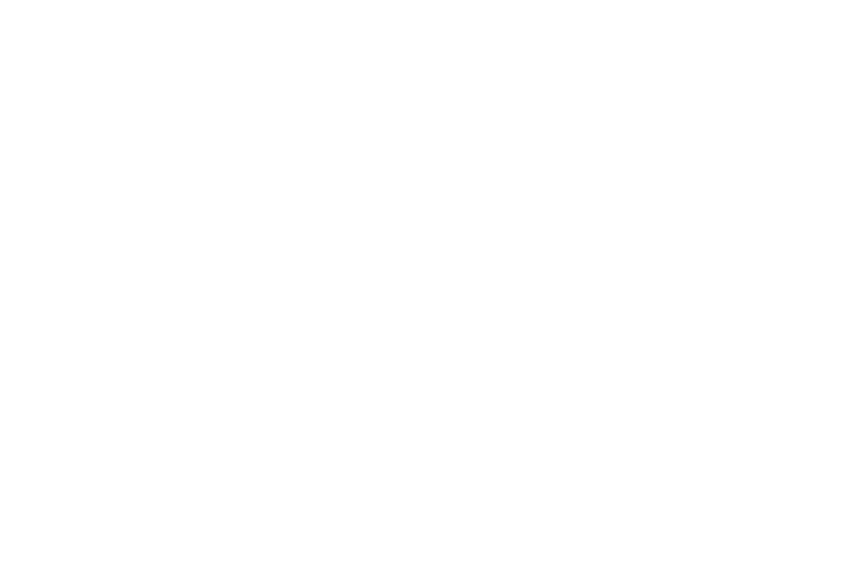
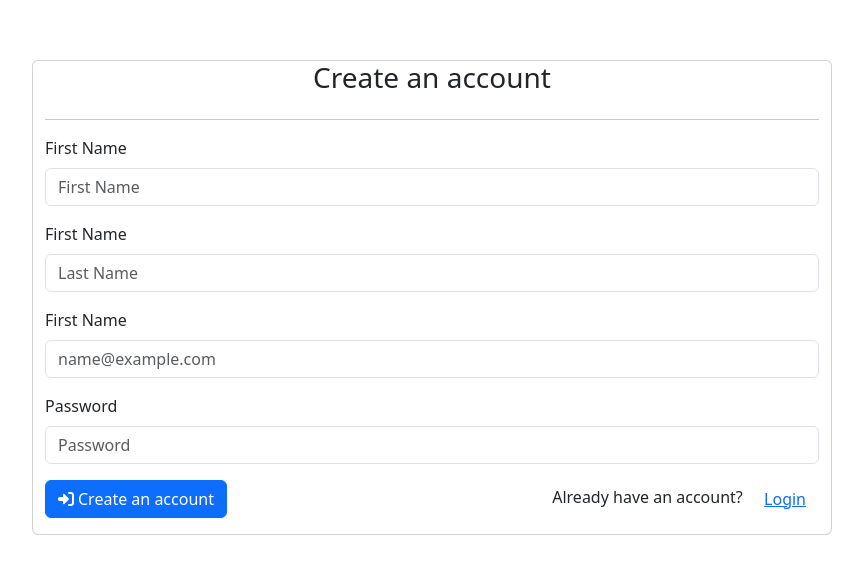
Before and after one commit to osantau/book-network-ui, an Angular app: page /register in a window 1280 px wide. Before the commit this address led to /. Shown: the part 132-706 px from the top of the page, without its empty margins (208-1071 px from the left). Built offline with nearby package versions, Linux system fonts and the light colour scheme.

Commit message:
Finsish registration component.

```diff
--- /dev/null
+++ b/src/app/pages/register/register.html
@@ -0,0 +1,39 @@
+<div class="container-fluid card login-container">
+  <h3 class="text-center">Create an account</h3>
+  <hr>
+  @if (errorMsg.length>0) {
+  <div class="alert alert-danger" role="alert">
+    @for(msg of errorMsg; track msg){
+    <p>{{ msg }}</p>
+    }
+  </div>
+  }
+  <div class="mb-3">
+    <label for="firstName" class="form-label">First Name</label>
+    <input type="text" class="form-control" id="firstName" placeholder="First Name"
+      [(ngModel)]="registerRequest.firstName">
+  </div>
+  <div class="mb-3">
+    <label for="lastName" class="form-label">First Name</label>
+    <input type="text" class="form-control" id="lastName" placeholder="Last Name"
+      [(ngModel)]="registerRequest.lastName">
+  </div>
+  <div class="mb-3">
+    <label for="email" class="form-label">First Name</label>
+    <input type="email" class="form-control" id="email" placeholder="name@example.com"
+      [(ngModel)]="registerRequest.email">
+  </div>
+  <div class="mb-3">
+    <label for="password" class="form-label">Password</label>
+    <input type="password" class="form-control" id="password" placeholder="Password"
+      [(ngModel)]="registerRequest.password">
+  </div>
+  <div class="d-flex justify-content-between mb-3">
+    <button type="button" class="btn btn-primary" (click)="register()"><em class="fas fa-sign-in-alt">&nbsp;</em>Create
+      an account</button>
+    <div>
+      Already have an account?&nbsp;
+      <button type="button" class="btn btn-link" (click)="login()">Login</button>
+    </div>
+  </div>
+</div>
--- /dev/null
+++ b/src/app/pages/register/register.ts
@@ -0,0 +1,40 @@
+import { Component } from '@angular/core';
+import { FormsModule } from '@angular/forms';
+import { RegistrationRequest } from '../../services/models';
+import { Router } from '@angular/router';
+import { ApiConfiguration } from '../../services/api-configuration';
+import { HttpClient } from '@angular/common/http';
+import { regsiter, Regsiter$Params } from '../../services/fn/authentication/regsiter';
+
+@Component({
+  selector: 'app-register',
+  imports: [FormsModule],
+  templateUrl: './register.html',
+  styleUrl: './register.scss',
+})
+export class Register {
+  registerRequest: RegistrationRequest = { email: '', firstName: '', lastName: '', password: '' };
+  errorMsg: Array<string> = [];
+
+  constructor(private router: Router, private config: ApiConfiguration, private http: HttpClient) { }
+  register() {
+    this.errorMsg = [];
+    const registerParams: Regsiter$Params = { body: this.registerRequest };
+    regsiter(this.http, this.config.rootUrl, registerParams).subscribe({
+      next: (response) => {
+        this.router.navigate(['activate-account']);
+      }, error: (err) => {
+        console.log(err);
+        if (err.error.validationErrors) {
+          this.errorMsg = err.error.validationErrors;
+        } else {
+          this.errorMsg.push('Registration failed. Please check your credentials and try again.');
+        }
+
+      }
+    });
+  }
+  login() {
+    this.router.navigate(['login']);
+  }
+}
```
Also changed, not shown: src/app/app.routes.ts (+4 -3 lines), src/app/pages/register/register.scss (added), 1 other file (tests, documents, lock files or other folders).
